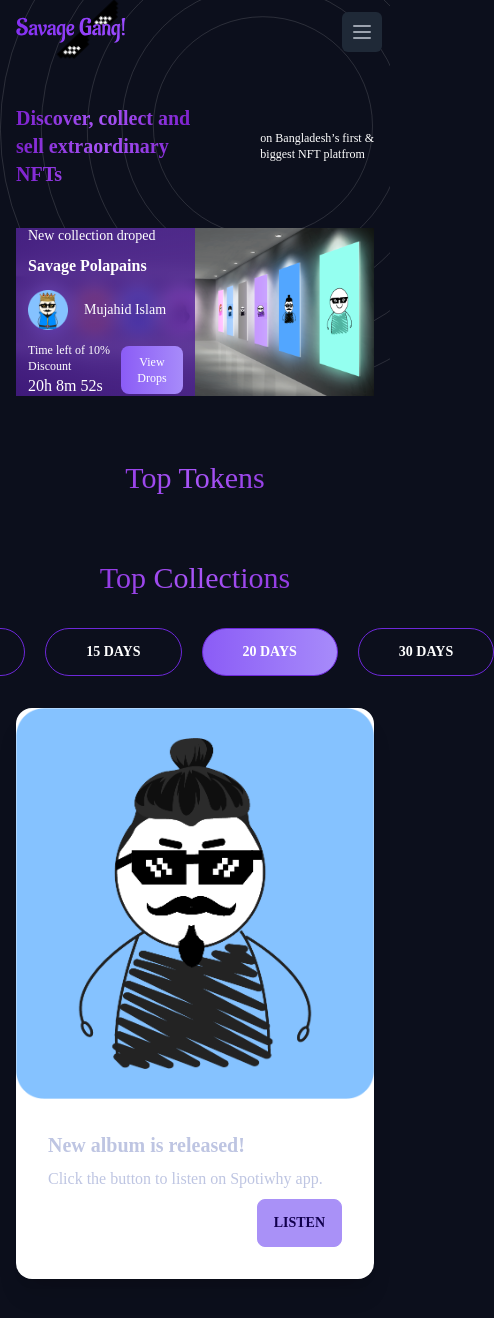
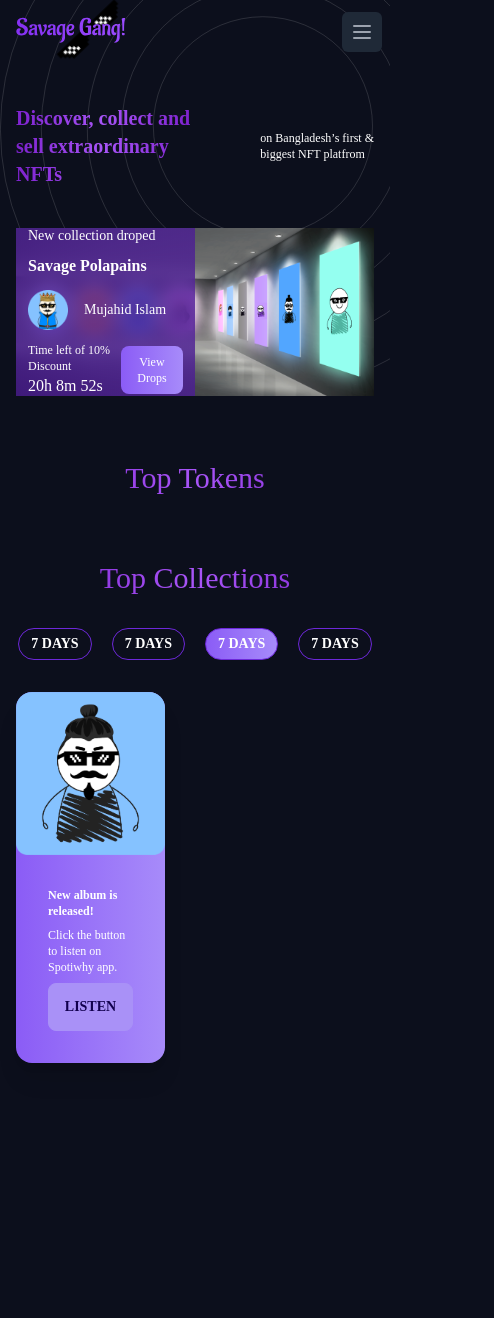
Before and after one commit to Mujahid-Developer/savage-gang, a React (Create React App) app: page / in a window 390 px wide. Shown: the top 1318 px of the page, 494 px wide, since content can reach past the window. After the commit the page ends 1127 px from the top, so only its background shows below. Built offline with nearby package versions, Linux system fonts and the light colour scheme.

Commit message:
fix header responsive

```diff
--- a/src/components/Header.jsx
+++ b/src/components/Header.jsx
@@ -23,7 +23,7 @@ const Header = () => {
           <div>
             <div className="bg-gradient-to-r from-violet-900/80 via-violet-900/80 to-violet-900/80 backdrop-blur-xs absolute md:px-0 px-3 w-1/2 h-full flex flex-col justify-center items-center text-white">
               <div>
-                <h1 className="text-thin text-sm mb-2">
+                <h1 className="text-thin mb:text-lg text-sm mb-2">
                   New collection droped
                 </h1>
                 <h1 className="font-bold md:text-3xl  z-10">
--- a/src/components/TopCollections.jsx
+++ b/src/components/TopCollections.jsx
@@ -10,28 +10,30 @@ const TopCollections = () => {
         >
           Top Collections
         </h1>
-        <div className="flex justify-center items-center my-8 gap-5 ">
-          <button className="text-white btn btn-outline rounded-full px-10 border-violet-700 hover:bg-gradient-to-r from-violet-500 to-violet-400 hover:border-violet-700 hover:text-white">
+        <div className="flex justify-center items-center my-8 gap-5 w-full ">
+          <button className="text-white btn btn-outline md:btn-md btn-sm rounded-full md:px-10 border-violet-700 hover:bg-gradient-to-r from-violet-500 to-violet-400 hover:border-violet-700 hover:text-white">
             7 days
           </button>
-          <button className="text-white btn btn-outline rounded-full px-10 border-violet-700 hover:bg-gradient-to-r from-violet-500 to-violet-400 hover:border-violet-700 hover:text-white">
-            15 days
+          <button className="text-white btn btn-outline md:btn-md btn-sm rounded-full md:px-10 border-violet-700 hover:bg-gradient-to-r from-violet-500 to-violet-400 hover:border-violet-700 hover:text-white">
+            7 days
           </button>
-          <button className="text-white btn rounded-full px-10 border-violet-700 bg-gradient-to-r from-violet-500 to-violet-400 hover:border-violet-700 hover:text-white">
-            20 days
+          <button className="text-white btn btn-outline md:btn-md btn-sm rounded-full md:px-10 border-violet-700 bg-gradient-to-r from-violet-500 to-violet-400 hover:border-violet-700 hover:text-white">
+            7 days
           </button>
-          <button className="text-white btn btn-outline rounded-full px-10 border-violet-700 hover:bg-gradient-to-r from-violet-500 to-violet-400 hover:border-violet-700 hover:text-white">
-            30 days
+          <button className="text-white btn btn-outline md:btn-md btn-sm rounded-full md:px-10 border-violet-700 hover:bg-gradient-to-r from-violet-500 to-violet-400 hover:border-violet-700 hover:text-white">
+            7 days
           </button>
         </div>
         <div>
-          <div className="card bg-white shadow-xl">
+          <div className="card w-5/12 bg-gradient-to-r from-violet-500 to-violet-400 text-white shadow-xl">
             <figure>
               <img className="w-full" src={nftImage} alt="Album" />
             </figure>
             <div className="card-body">
-              <h2 className="card-title">New album is released!</h2>
-              <p>Click the button to listen on Spotiwhy app.</p>
+              <h2 className="card-title text-xs">New album is released!</h2>
+              <p className="text-xs">
+                Click the button to listen on Spotiwhy app.
+              </p>
               <div className="card-actions justify-end">
                 <button className="btn btn-primary">Listen</button>
               </div>
```
